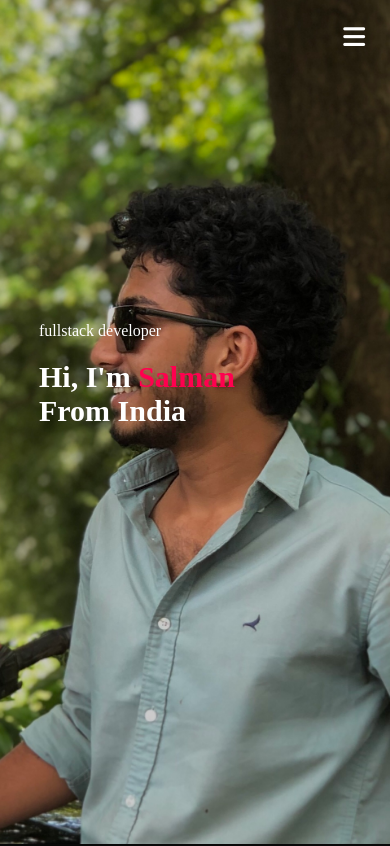
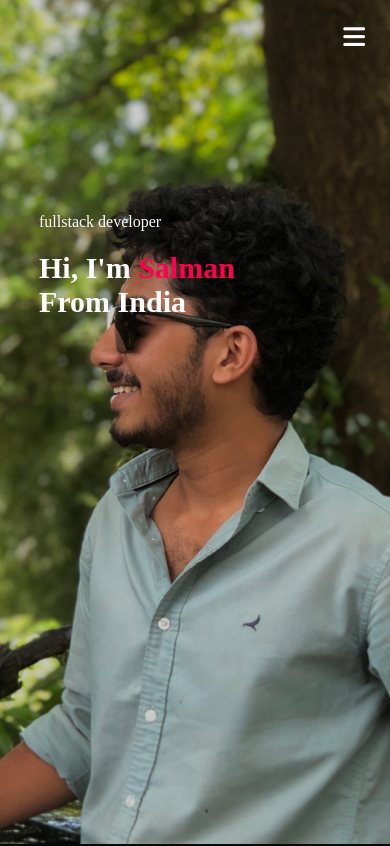
Before and after one commit to salmankcsiju/PORTFOLIO, a plain HTML site: page index.html in a window 390 px wide. Shown: the top 846 px of the page. Drawn offline with Linux system fonts and the light colour scheme.

Commit message:
Update style.css

```diff
--- a/style.css
+++ b/style.css
@@ -382,7 +382,7 @@ nav .fa-regular,nav .fa-solid{
         background-image: url(images/phone-background.JPEG);
     }
     .header-text{
-        margin-top: 100%;
+        margin-top: 65%;
         font-size: 16px;
     }
     .header-text h1{
```
